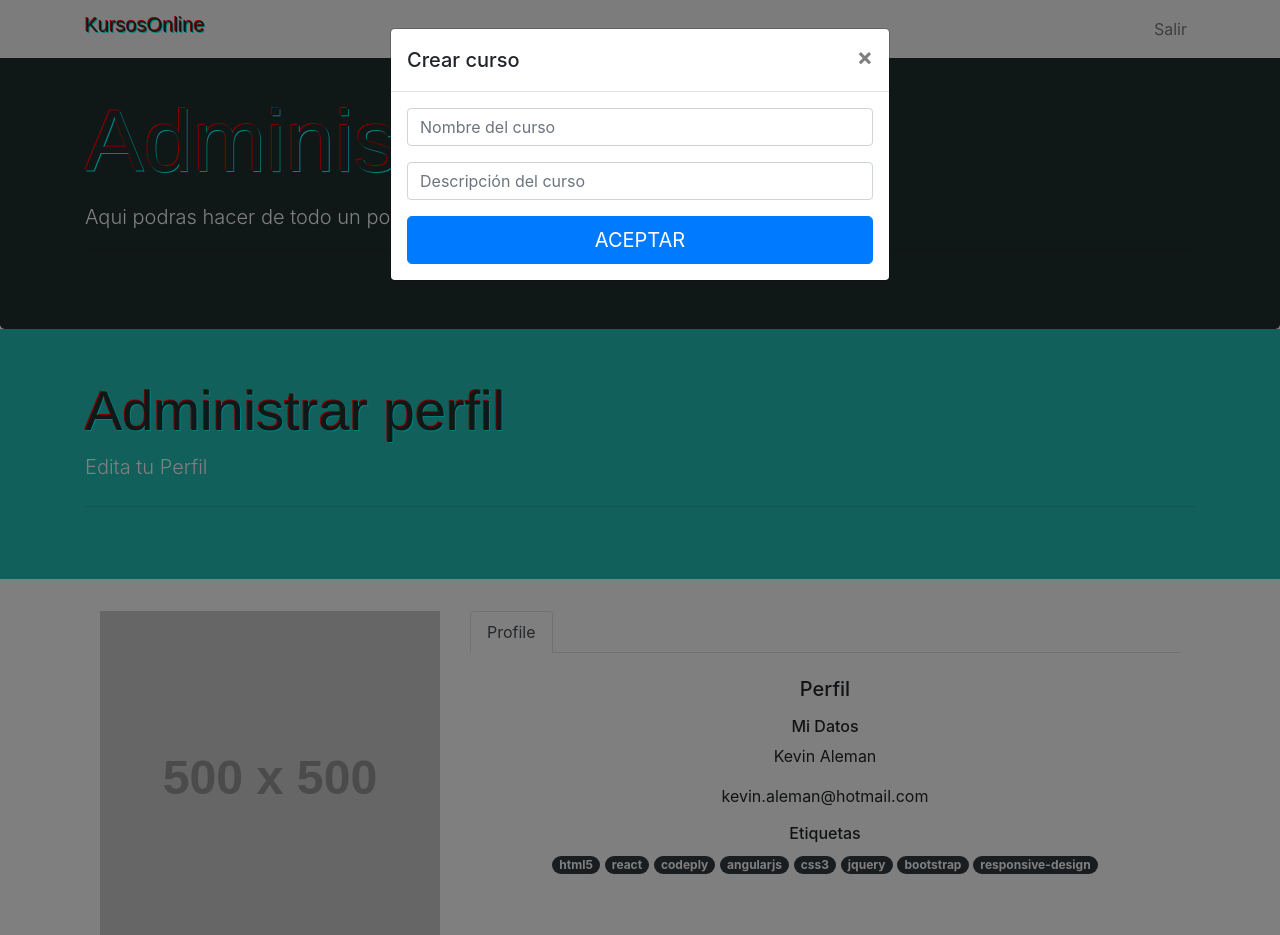
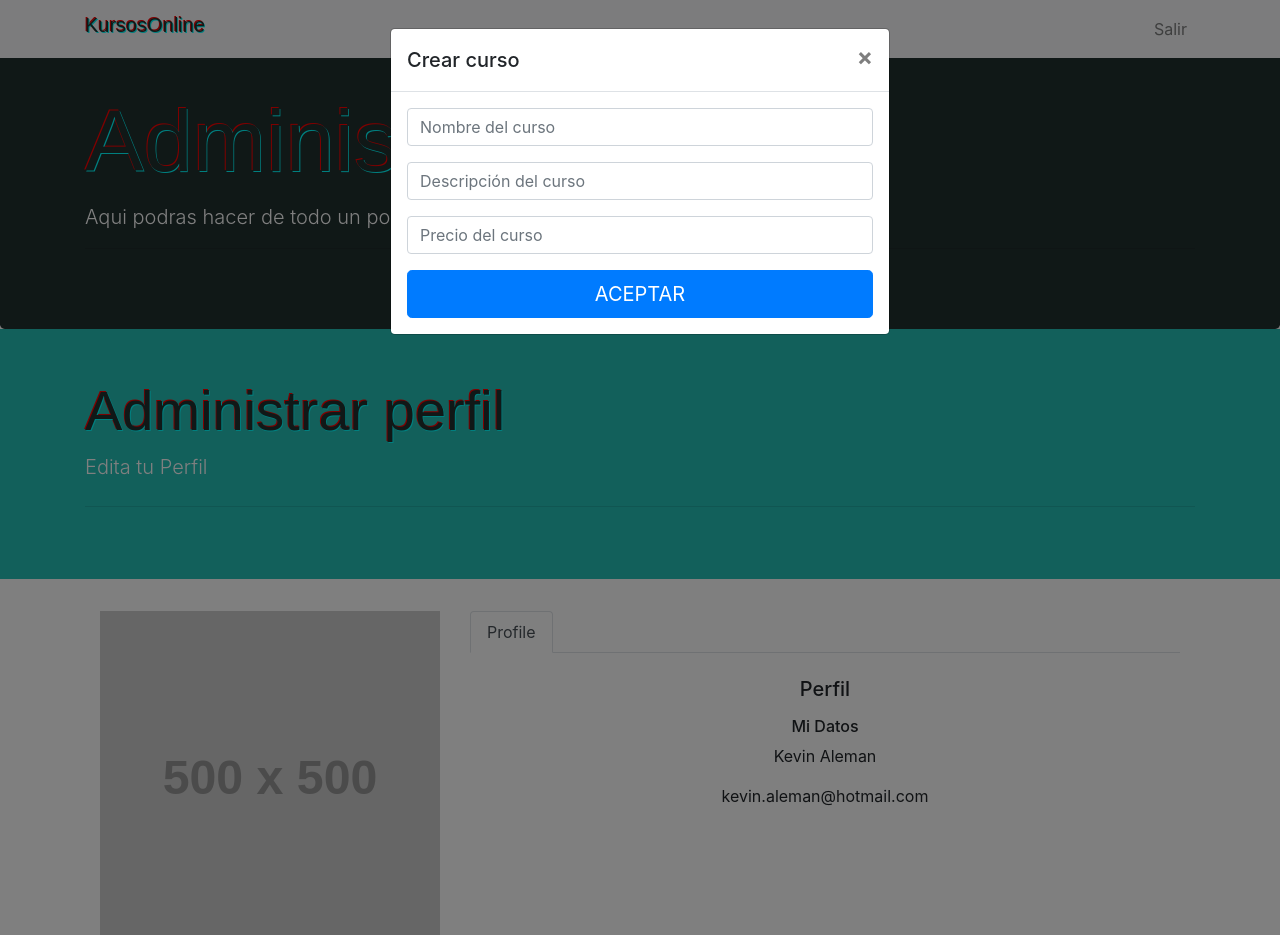
Before and after one commit to kevinaleman26/KursosOnline-python, a Flask app: page /adminProfesor/1 in a window 1280 px wide, after a click on "Agregar". Run offline with Flask 2, Linux system fonts and the light colour scheme; data comes from the database, SQL or seed files in the repository; both versions use the stored data as it was after the commit; grey boxes labelled with a size stand in for pictures from a placeholder-image service; some libraries are stand-ins or nearby versions.

Commit message:
se agrega uso de descripcion y precio

```diff
--- a/app.py
+++ b/app.py
@@ -126,9 +126,8 @@ def eliminarCursosComprados():
 class Cursos(db.Model):
     id = db.Column(db.Integer, primary_key=True)
     nombre = db.Column(db.String(200))
-    #descripcion = db.Column(db.String(200))
-    #costo = db.Column(db.Integer)
-    #categorias = db.Column(db.String(200))
+    descripcion = db.Column(db.String(200))
+    precio = db.Column(db.Numeric)
     idProfesor = db.Column(db.Integer)
     activo = db.Column(db.Integer)
 
@@ -161,7 +160,7 @@ def detalleCurso():
 
 @app.route('/cursos/crear',methods=['POST'])
 def crearCursos():
-    crear = Cursos(nombre=request.form['inputNombre'],idProfesor=request.form['inputIdProfesor'],activo=1)
+    crear = Cursos(nombre=request.form['inputNombre'],descripcion=request.form['inputDescripcion'],precio=request.form['inputPrecio'],idProfesor=request.form['inputIdProfesor'],activo=1)
     db.session.add(crear)
     db.session.commit()
     data={}
@@ -270,55 +269,6 @@ def eliminarUsuario():
 
 #########################################################################################
 
-# CRUD Inscripciones
-class Inscripciones(db.Model):
-    id = db.Column(db.Integer, primary_key=True)
-    idEstudiante = db.Column(db.Integer)
-    activo = db.Column(db.Integer)
-
-# Rutas Inscripciones
-@app.route('/inscripciones/consulta',methods=['POST'])
-def consultarInscripciones():
-    inscripcionesData = json.dumps(Inscripciones.query.all(), cls=AlchemyEncoder)
-    data={}
-    data['body'] = json.loads(inscripcionesData)
-    data['status'] = {}
-    data['status']['code'] = 'OK'
-    return data
-
-@app.route('/inscripciones/crear',methods=['POST'])
-def crearInscripciones():
-    crear = Inscripciones(idEstudiante=request.form['idEstudiante'], activo=request.form['activo'])
-    db.session.add(crear)
-    db.session.commit()
-    data={}
-    data['status'] = {}
-    data['status']['code'] = 'OK'
-    return data
-
-@app.route('/inscripciones/actualizar',methods=['POST'])
-def actualizarInscripciones():
-    consultar =  Inscripciones.query.filter_by(id=request.form['id']).all()
-    for inscripciones in consultar:
-        inscripciones.idEstudiante = request.form['idEstudiante']
-        inscripciones.activo = request.form['activo']
-        db.session.commit()
-    data={}
-    data['status'] = {}
-    data['status']['code'] = 'OK'
-    return data
-
-@app.route('/inscripciones/eliminar',methods=['POST'])
-def eliminarInscripciones():
-    Inscripciones.query.filter_by(id=request.form['id']).delete()
-    db.session.commit()
-    data={}
-    data['status'] = {}
-    data['status']['code'] = 'OK'
-    return data
-
-#########################################################################################
-
 # Paginas
 @app.route('/',methods=['GET'])
 def home():
@@ -352,6 +302,8 @@ def adminEstudiantes(id):
         crComprado = {}
         crComprado['id'] = cur[0].id
         crComprado['nombre'] = cur[0].nombre
+        crComprado['descripcion'] = cur[0].descripcion
+        crComprado['precio'] = cur[0].precio
         listaCursos.append(crComprado)
     return render_template('adminEstudiantes.html',usuario=usuarioQuery, cursos=cursosQuery, cursosComprados=listaCursos)
 
--- a/templates/adminProfesor.html
+++ b/templates/adminProfesor.html
@@ -66,17 +66,6 @@
                                         <p>{{ usuario[0].nombre }} {{usuario[0].apellido}}</p>
                                         <p>{{ usuario[0].correo }}</p>
                                     </div>
-                                    <div class="col-md-12">
-                                        <h6>Etiquetas</h6>
-                                        <a href="#" class="badge badge-dark badge-pill">html5</a>
-                                        <a href="#" class="badge badge-dark badge-pill">react</a>
-                                        <a href="#" class="badge badge-dark badge-pill">codeply</a>
-                                        <a href="#" class="badge badge-dark badge-pill">angularjs</a>
-                                        <a href="#" class="badge badge-dark badge-pill">css3</a>
-                                        <a href="#" class="badge badge-dark badge-pill">jquery</a>
-                                        <a href="#" class="badge badge-dark badge-pill">bootstrap</a>
-                                        <a href="#" class="badge badge-dark badge-pill">responsive-design</a>
-                                    </div>
                                 </div>
                                 <!--/row-->
                             </div>
@@ -134,8 +123,8 @@
                                 <tr>
                                     <td>{{ curso.id }}</td>
                                     <td>{{ curso.nombre }}</td>
-                                    <td>Descripcion del cursos</td>
-                                    <td>$1</td>
+                                    <td>{{ curso.descripcion }}</td>
+                                    <td>${{ curso.precio }}</td>
                                     <td>
                                         <div class="btn-group" role="group" >
                                             <button type="button" class="btn btn-warning">Editar</button>
@@ -204,6 +193,9 @@
                         <div class="form-group">
                             <input type="text" id="inputDescripcion" name="inputDescripcion" class="form-control" placeholder="Descripción del curso" required>
                         </div>
+                        <div class="form-group">
+                            <input type="numeric" id="inputPrecio" name="inputPrecio" class="form-control" placeholder="Precio del curso" required>
+                        </div>
                         <input type="hidden" id="inputIdProfesor" name="inputIdProfesor" value="{{ usuario[0].id }}">
                         <button class="btn btn-lg btn-primary btn-block text-uppercase" type="submit">Aceptar</button>
                     </form>
--- a/templates/index.html
+++ b/templates/index.html
@@ -92,7 +92,8 @@
                             <img class="card-img-top" src="https://source.unsplash.com/szFUQoyvrxM/1920x1080" alt="Card image" style="width:100%">
                             <div class="card-body">
                             <h4 class="card-title">{{ curso.nombre }}</h4>
-                            <p class="card-text">Descripcion del curso</p>
+                            <p class="card-text">{{ curso.descripcion }}</p>
+                            <p class="card-text">${{ curso.precio }}</p>
                             <a href="#" class="btn btn-primary" href="/login">Ver mas</a>
                             </div>
                         </div>
```
Also changed, not shown: templates/adminEstudiantes.html (+9 -4 lines), db/tienda.db.
